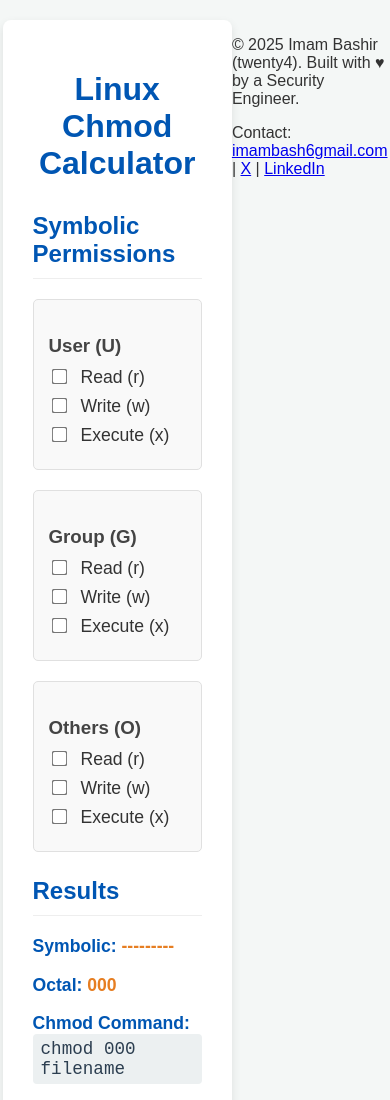
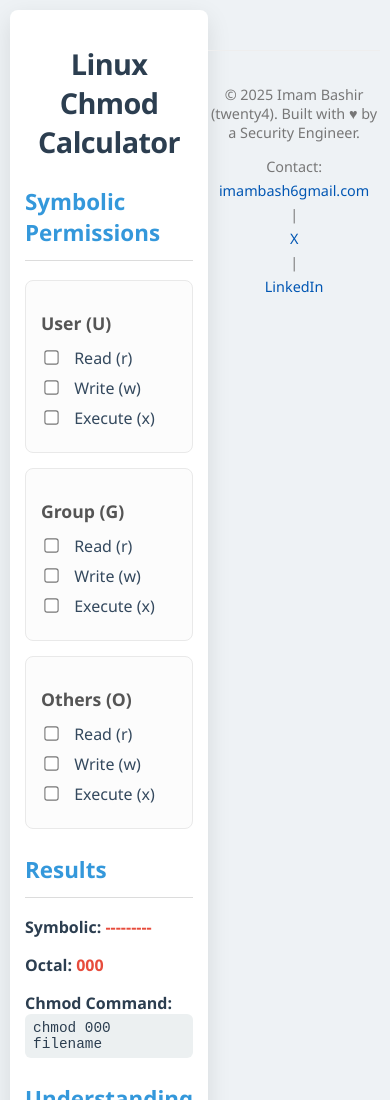
Before and after one commit to Imambash6/chmod-app, a plain HTML site: page index.html in a window 390 px wide. Shown: the top 1100 px of the page. Drawn offline with Linux system fonts and the light colour scheme.

Commit message:
Redefine footer layout, added responsiveness and improved aesthetics

```diff
--- a/style.css
+++ b/style.css
@@ -1,95 +1,272 @@
+/* General Body & Typography */
 body {
-
-    font-family: Arial, sans-serif;
-    background-color: #f4f7f6; /* Light gray background */
-    color: #333;
+    font-family: 'Segoe UI', Roboto, 'Helvetica Neue', Arial, sans-serif; /* More modern font stack */
+    background-color: #eef2f5; /* Lighter, cooler background */
+    color: #34495e; /* Darker, softer text color */
     margin: 0;
     padding: 20px;
-    display: flex; /* Use flexbox for centering */
-    justify-content: center; /* Center horizontally */
-    align-items: flex-start; /* Align to the top vertically */
-    min-height: 100vh; /* Full viewport height */
+    display: flex;
+    justify-content: center;
+    align-items: flex-start;
+    min-height: 100vh;
 }
 
 .container {
-    background-color: #ffffff; /* White background for the main content */
+    background-color: #ffffff;
     padding: 30px;
-    border-radius: 8px;
-    box-shadow: 0 4px 10px rgba(0, 0, 0, 0.1); /* Subtle shadow */
+    border-radius: 12px; /* Slightly more rounded corners */
+    box-shadow: 0 8px 25px rgba(0, 0, 0, 0.1); /* More pronounced shadow */
     width: 100%;
-    max-width: 800px; /* Max width for readability */
-    box-sizing: border-box; /* Include padding in width calculation */
+    max-width: 850px; /* A bit wider for content */
+    box-sizing: border-box;
 }
 
 h1 {
     text-align: center;
-    color: #0056b3; /* A nice blue */
-    margin-bottom: 30px;
+    color: #2c3e50; /* Darker blue for headings */
+    margin-bottom: 35px;
+    font-size: 2.5em; /* Larger main title */
+    letter-spacing: -0.02em; /* Slightly tighter letter spacing */
 }
 
 h2 {
-    color: #0056b3;
-    border-bottom: 1px solid #eee;
-    padding-bottom: 10px;
-    margin-top: 25px;
+    color: #3498db; /* A vibrant blue for section headings */
+    border-bottom: 1px solid #dcdcdc; /* Lighter border */
+    padding-bottom: 12px;
+    margin-top: 35px;
+    font-size: 1.8em;
 }
 
 h3 {
-    color: #444;
-    margin-top: 20px;
-    margin-bottom: 10px;
+    color: #555;
+    margin-top: 25px;
+    margin-bottom: 12px;
+    font-size: 1.3em;
 }
 
+/* Permission Group Styling */
 .permission-group {
-    background-color: #f9f9f9;
-    border: 1px solid #e0e0e0;
-    border-radius: 5px;
-    padding: 15px;
-    margin-bottom: 20px;
+    background-color: #fcfcfc; /* Even lighter background */
+    border: 1px solid #e9e9e9;
+    border-radius: 8px; /* More rounded */
+    padding: 20px;
+    margin-bottom: 25px;
 }
 
 .permission-group label {
-    display: block; /* Make each label take its own line */
-    margin-bottom: 8px;
-    cursor: pointer; /* Indicate it's clickable */
-    font-size: 1.1em;
+    display: block;
+    margin-bottom: 12px; /* More space between checkboxes */
+    cursor: pointer;
+    font-size: 1.15em;
+    transition: color 0.2s ease-in-out; /* Smooth color transition on hover */
+}
+
+.permission-group label:hover {
+    color: #3498db; /* Highlight text on hover */
 }
 
 .permission-group input[type="checkbox"] {
-    margin-right: 10px;
-    transform: scale(1.2); /* Slightly larger checkboxes */
+    margin-right: 12px; /* More space for checkbox */
+    transform: scale(1.3); /* Slightly larger checkboxes */
+    accent-color: #3498db; /* Change checkbox color (modern browsers) */
 }
 
+/* Output Section Styling */
 .output-section p {
-    font-size: 1.1em;
-    margin-bottom: 10px;
+    font-size: 1.15em;
+    margin-bottom: 12px;
 }
 
 .output-section strong {
-    color: #0056b3;
+    color: #2c3e50; /* Darker label for output */
 }
 
 #symbolicOutput, #octalOutput {
     font-weight: bold;
-    color: #e67e22; /* Orange for output */
+    color: #e74c3c; /* A distinct red for primary output */
+    font-size: 1.2em; /* Slightly larger output text */
 }
 
 #commandOutput {
-    background-color: #ecf0f1; /* Light gray for code block */
-    padding: 5px 8px;
-    border-radius: 4px;
-    font-family: 'Courier New', Courier, monospace; /* Monospace font for code */
+    background-color: #ecf0f1;
+    padding: 8px 12px; /* More padding */
+    border-radius: 6px;
+    font-family: 'Fira Code', 'Courier New', Courier, monospace; /* Consider Fira Code if user has it, or fall back */
     color: #2c3e50;
-    display: inline-block; /* Allows padding and background */
-    word-wrap: break-word; /* Prevents long commands from overflowing */
+    display: inline-block;
+    word-wrap: break-word;
+    white-space: pre-wrap; /* Ensures command wraps correctly */
+    max-width: 100%; /* Prevents overflow */
 }
 
+/* Explanation Section */
 .explanation-section ul {
     list-style-type: disc;
-    margin-left: 20px;
-    margin-bottom: 15px;
+    margin-left: 25px;
+    margin-bottom: 18px;
+    line-height: 1.6; /* Better readability */
 }
 
 .explanation-section p {
-    margin-bottom: 8px;
+    margin-bottom: 10px;
+    line-height: 1.5;
 }
+
+/* --- Responsive Adjustments --- */
+
+/* For screens smaller than 768px (e.g., tablets in portrait) */
+@media (max-width: 768px) {
+    .container {
+        padding: 25px; /* Reduce padding */
+        border-radius: 10px; /* Slightly less rounded */
+    }
+
+    h1 {
+        font-size: 2em; /* Smaller title */
+        margin-bottom: 25px;
+    }
+
+    h2 {
+        font-size: 1.6em; /* Smaller section headings */
+        margin-top: 30px;
+    }
+
+    h3 {
+        font-size: 1.2em;
+        margin-top: 20px;
+    }
+
+    .permission-group {
+        padding: 18px;
+        margin-bottom: 20px;
+    }
+
+    .permission-group label {
+        font-size: 1.1em;
+        margin-bottom: 10px;
+    }
+
+    .output-section p {
+        font-size: 1.05em;
+    }
+
+    #symbolicOutput, #octalOutput {
+        font-size: 1.1em;
+    }
+
+    #commandOutput {
+        padding: 7px 10px;
+        font-size: 0.95em; /* Slightly smaller font for command */
+    }
+
+    footer {
+        margin-top: 30px;
+        padding-top: 15px;
+        font-size: 0.85em;
+    }
+}
+
+/* For screens smaller than 480px (e.g., mobile phones) */
+@media (max-width: 480px) {
+    body {
+        padding: 10px; /* Less padding around the whole body */
+        align-items: flex-start; /* Ensure content starts at top on small screens */
+    }
+
+    .container {
+        padding: 15px; /* Much less padding inside container */
+        border-radius: 8px;
+    }
+
+    h1 {
+        font-size: 1.8em; /* Even smaller title */
+        margin-bottom: 20px;
+    }
+
+    h2 {
+        font-size: 1.4em;
+        margin-top: 25px;
+    }
+
+    h3 {
+        font-size: 1.1em;
+        margin-top: 15px;
+    }
+
+    .permission-group {
+        padding: 15px;
+        margin-bottom: 15px;
+    }
+
+    .permission-group label {
+        font-size: 1em;
+        margin-bottom: 8px;
+    }
+
+    .permission-group input[type="checkbox"] {
+        transform: scale(1.1); /* Slightly smaller checkbox on mobile */
+    }
+
+    .output-section p {
+        font-size: 1em;
+    }
+
+    #symbolicOutput, #octalOutput {
+        font-size: 1em;
+    }
+
+    #commandOutput {
+        padding: 6px 8px;
+        font-size: 0.9em;
+    }
+
+    footer {
+        margin-top: 20px;
+        padding-top: 10px;
+        font-size: 0.8em;
+    }
+
+    /* Optional: Make contact links stack vertically on very small screens */
+    footer p:last-of-type a {
+        display: block; /* Make each link take its own line */
+        margin: 5px 0; /* Add vertical margin instead of horizontal */
+    }
+}
+
+/* --- Footer Styling --- */
+footer {
+    text-align: center; /* Ensures text and inline elements are centered */
+    margin-top: 40px;
+    padding-top: 20px;
+    border-top: 1px solid #eee;
+    color: #777;
+    font-size: 0.9em;
+    /* Add padding-bottom to ensure enough space below content */
+    padding-bottom: 20px;
+}
+
+/* Style for the first paragraph in the footer (e.g., copyright) */
+footer p:first-of-type {
+    margin-bottom: 5px; /* Reduce space after copyright line */
+}
+
+/* Style for the second paragraph in the footer (e.g., contact info) */
+footer p:last-of-type {
+    /* If you want links to stack on small screens, you can add: */
+    /* display: flex; */
+    /* flex-direction: column; */
+    /* align-items: center; */
+    /* If you want them to be in a single line, default inline works. */
+}
+
+footer a {
+    color: #0056b3;
+    text-decoration: none;
+    margin: 0 8px; /* Increase horizontal margin between links for better spacing */
+    /* Make links inline-block if you want them to wrap nicely but still respect margin/padding */
+    display: inline-block;
+}
+
+footer a:hover {
+    text-decoration: underline;
+}
```
